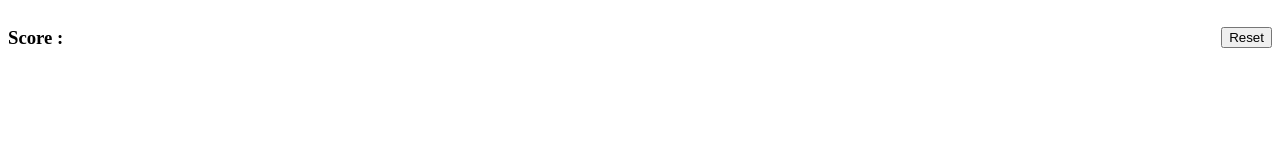
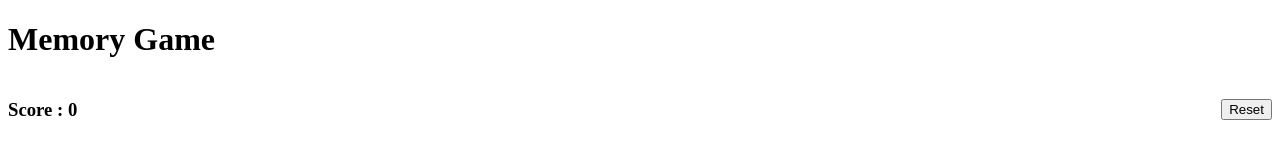
Before and after one commit to ashishdutta007/js-memory-game, a website: page index.html in a window 1280 px wide. Drawn offline with Linux system fonts and the light colour scheme.

Commit message:
Memory game

```diff
--- a/index.html
+++ b/index.html
@@ -8,8 +8,9 @@
   </head>
 
   <body>
+    <h1>Memory Game</h1>
     <div class="game-header">
-      <h3>Score : <span id="score"></span></h3>
+      <h3>Score : <span id="score">0</span></h3>
       <button id="reset">Reset</button>
     </div>
     <div class="grid"></div>
```
Also changed, not shown: README.md.
